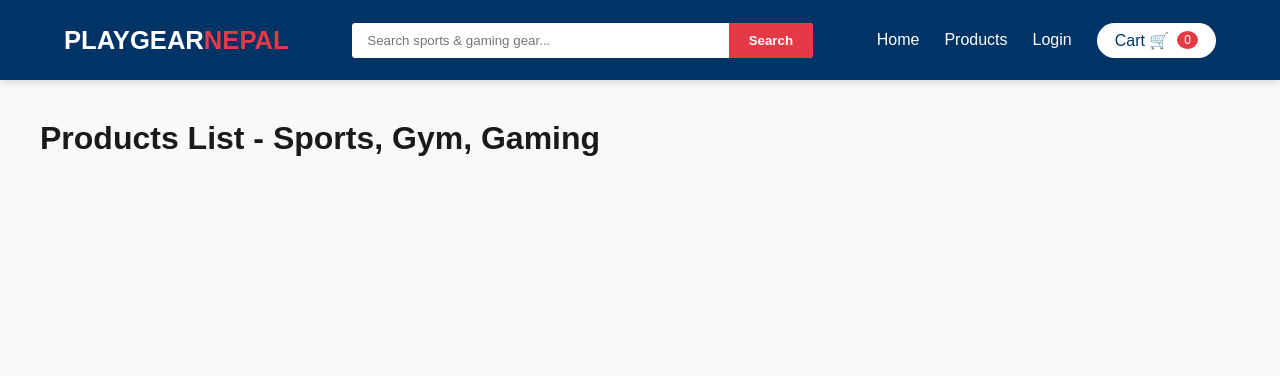
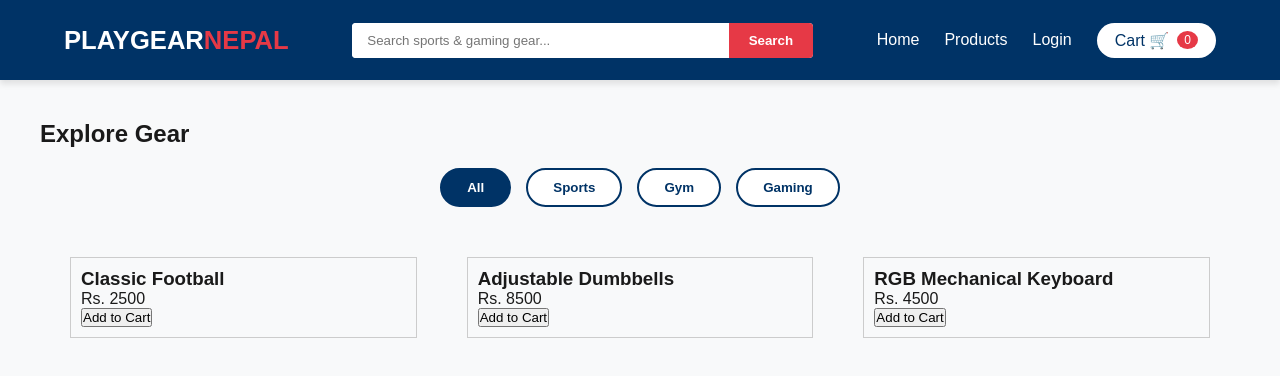
Before and after one commit to SandeshKhadka77/playgear_e-commrece, a React (Vite) app in the folder client/: page /products in a window 1280 px wide. Shown: the top 376 px of the page. Built offline with nearby package versions, Linux system fonts and the light colour scheme.

Commit message:
Phase 2: Product Listing and Category Filtering completed

```diff
--- a/client/src/App.jsx
+++ b/client/src/App.jsx
@@ -1,5 +1,6 @@
 import { BrowserRouter as Router, Routes, Route } from "react-router-dom";
 import Navbar from "./components/navbar";
+import Products from "./pages/Products";
 
 function App() {
   return (
@@ -8,7 +9,8 @@ function App() {
       <main style={{ padding: "40px" }}>
         <Routes>
           <Route path="/" element={<h1>Welcome to PlayGear Nepal</h1>} />
-          <Route path="/products" element={<h1>Products List - Sports, Gym, Gaming</h1>} />
+          {/* Replace the old placeholder with the real Products component */}
+          <Route path="/products" element={<Products />} />
           <Route path="/login" element={<h1>Login / Register</h1>} />
           <Route path="/cart" element={<h1>Your Shopping Cart</h1>} />
         </Routes>
--- /dev/null
+++ b/client/src/components/ProductCard.jsx
@@ -0,0 +1,13 @@
+import React from 'react';
+
+const ProductCard = ({ product }) => {
+  return (
+    <div style={{ border: '1px solid #ccc', padding: '10px', margin: '10px' }}>
+      <h3>{product.name}</h3>
+      <p>Rs. {product.price}</p>
+      <button>Add to Cart</button>
+    </div>
+  );
+};
+
+export default ProductCard;
--- /dev/null
+++ b/client/src/data/products.js
@@ -0,0 +1,26 @@
+export const products = [
+  {
+    id: 1,
+    name: "Classic Football",
+    category: "Sports",
+    price: 2500,
+    image: "https://via.placeholder.com/200",
+    description: "High-quality synthetic leather football."
+  },
+  {
+    id: 2,
+    name: "Adjustable Dumbbells",
+    category: "Gym",
+    price: 8500,
+    image: "https://via.placeholder.com/200",
+    description: "Perfect for home workouts, 2kg to 20kg."
+  },
+  {
+    id: 3,
+    name: "RGB Mechanical Keyboard",
+    category: "Gaming",
+    price: 4500,
+    image: "https://via.placeholder.com/200",
+    description: "Blue switches with customizable RGB lighting."
+  }
+];
--- /dev/null
+++ b/client/src/pages/Products.jsx
@@ -0,0 +1,41 @@
+import React, { useState } from 'react';
+import { products } from '../data/products.js';
+import ProductCard from '../components/ProductCard';
+import '../styles/ProductsPage.css';
+
+const Products = () => {
+  const [filter, setFilter] = useState('All');
+
+  // Logic to filter products based on the selected category
+  const filteredProducts = filter === 'All'
+    ? products
+    : products.filter(item => item.category === filter);
+
+  return (
+    <div className="products-page">
+      <div className="category-header">
+        <h2>Explore Gear</h2>
+        {/* Filter Buttons */}
+        <div className="filter-bar">
+          {['All', 'Sports', 'Gym', 'Gaming'].map((cat) => (
+            <button
+              key={cat}
+              className={filter === cat ? 'active' : ''}
+              onClick={() => setFilter(cat)}
+            >
+              {cat}
+            </button>
+          ))}
+        </div>
+      </div>
+
+      <div className="products-grid">
+        {filteredProducts.map((item) => (
+          <ProductCard key={item.id} product={item} />
+        ))}
+      </div>
+    </div>
+  );
+};
+
+export default Products;
--- /dev/null
+++ b/client/src/styles/ProductsPage.css
@@ -0,0 +1,33 @@
+.filter-bar {
+  display: flex;
+  justify-content: center;
+  gap: 15px;
+  margin: 20px 0;
+}
+
+.filter-bar button {
+  padding: 10px 25px;
+  border: 2px solid #003366; /* Dark Blue */
+  background: white;
+  color: #003366;
+  font-weight: bold;
+  cursor: pointer;
+  border-radius: 25px;
+  transition: 0.3s;
+}
+
+.filter-bar button:hover {
+  background: #f0f0f0;
+}
+
+.filter-bar button.active {
+  background: #003366;
+  color: white;
+}
+
+.products-grid {
+  display: grid;
+  grid-template-columns: repeat(auto-fill, minmax(280px, 1fr));
+  gap: 30px;
+  padding: 20px;
+}
```
